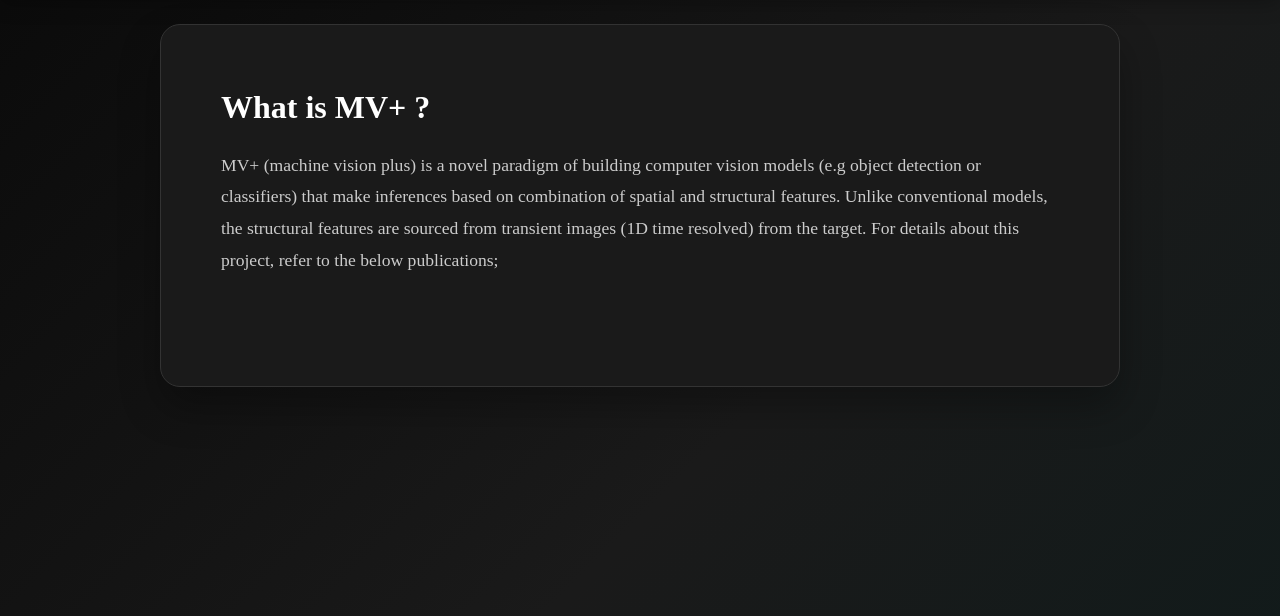
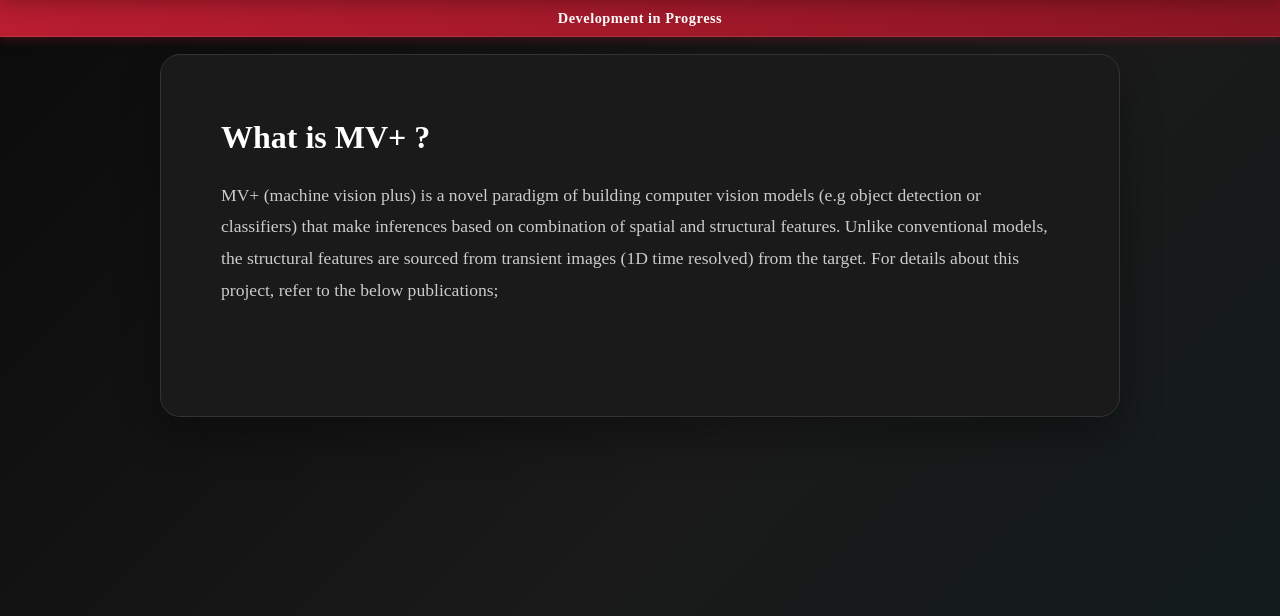
Before and after one commit to 2000pd3rvr/spad_for_vision_space, a Flask app: page /about in a window 1280 px wide. Shown: the part 70-686 px from the top of the page. Run offline with Flask 3, Linux system fonts and the light colour scheme; data comes from the database, SQL or seed files in the repository; data that the repository does not hold is empty; some libraries are stand-ins or nearby versions.

Commit message:
Add development in progress banner to app

```diff
--- a/static/css/style.css
+++ b/static/css/style.css
@@ -190,9 +190,47 @@ body {
 }
 
 /* Main Content */
+/* Development Banner */
+.dev-banner {
+    position: fixed;
+    top: 70px; /* Below navbar */
+    left: 0;
+    right: 0;
+    background: linear-gradient(90deg, #B91D30 0%, #8B1523 100%);
+    color: #ffffff;
+    padding: 8px 0;
+    text-align: center;
+    z-index: 999;
+    box-shadow: 0 2px 10px rgba(185, 29, 48, 0.3);
+    border-bottom: 1px solid rgba(255, 255, 255, 0.1);
+}
+
+.dev-banner-content {
+    display: flex;
+    align-items: center;
+    justify-content: center;
+    gap: 10px;
+    font-size: 0.9rem;
+    font-weight: 600;
+    letter-spacing: 0.5px;
+}
+
+.dev-banner-content i {
+    animation: pulse 2s ease-in-out infinite;
+}
+
+@keyframes pulse {
+    0%, 100% {
+        opacity: 1;
+    }
+    50% {
+        opacity: 0.6;
+    }
+}
+
 .main-content {
-    margin-top: 70px;
-    min-height: calc(100vh - 70px);
+    margin-top: 100px; /* Navbar (70px) + Banner (30px) */
+    min-height: calc(100vh - 100px);
     padding: 0.5rem 0;
     overflow-y: auto;
     display: flex;
--- a/templates/base.html
+++ b/templates/base.html
@@ -97,6 +97,15 @@
         </div>
     </nav>
 
+    <!-- Development Banner -->
+    <div class="dev-banner">
+        <div class="dev-banner-content">
+            <i class="fas fa-tools"></i>
+            <span>Development in Progress</span>
+            <i class="fas fa-tools"></i>
+        </div>
+    </div>
+
     <main class="main-content">
         {% block content %}{% endblock %}
     </main>
```
